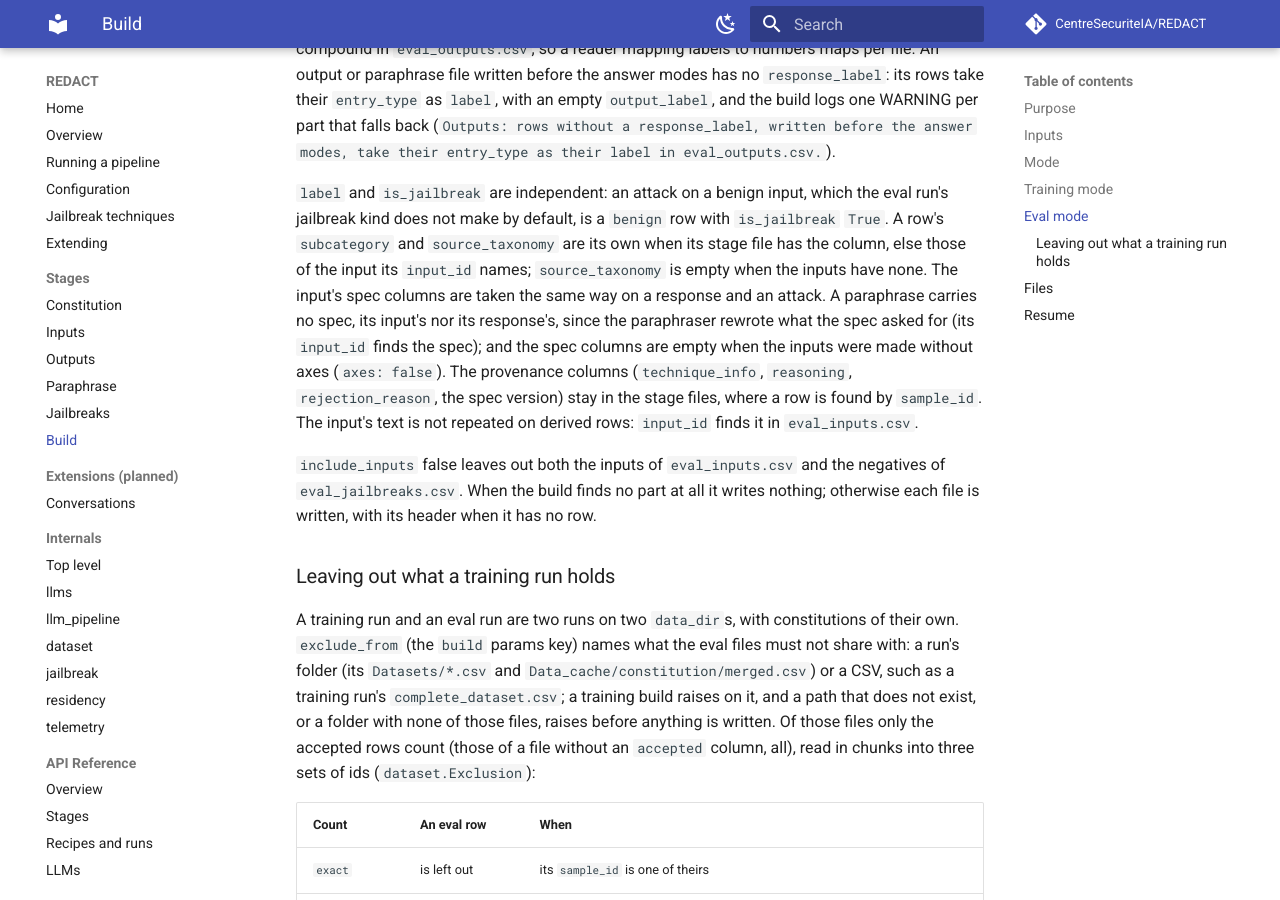
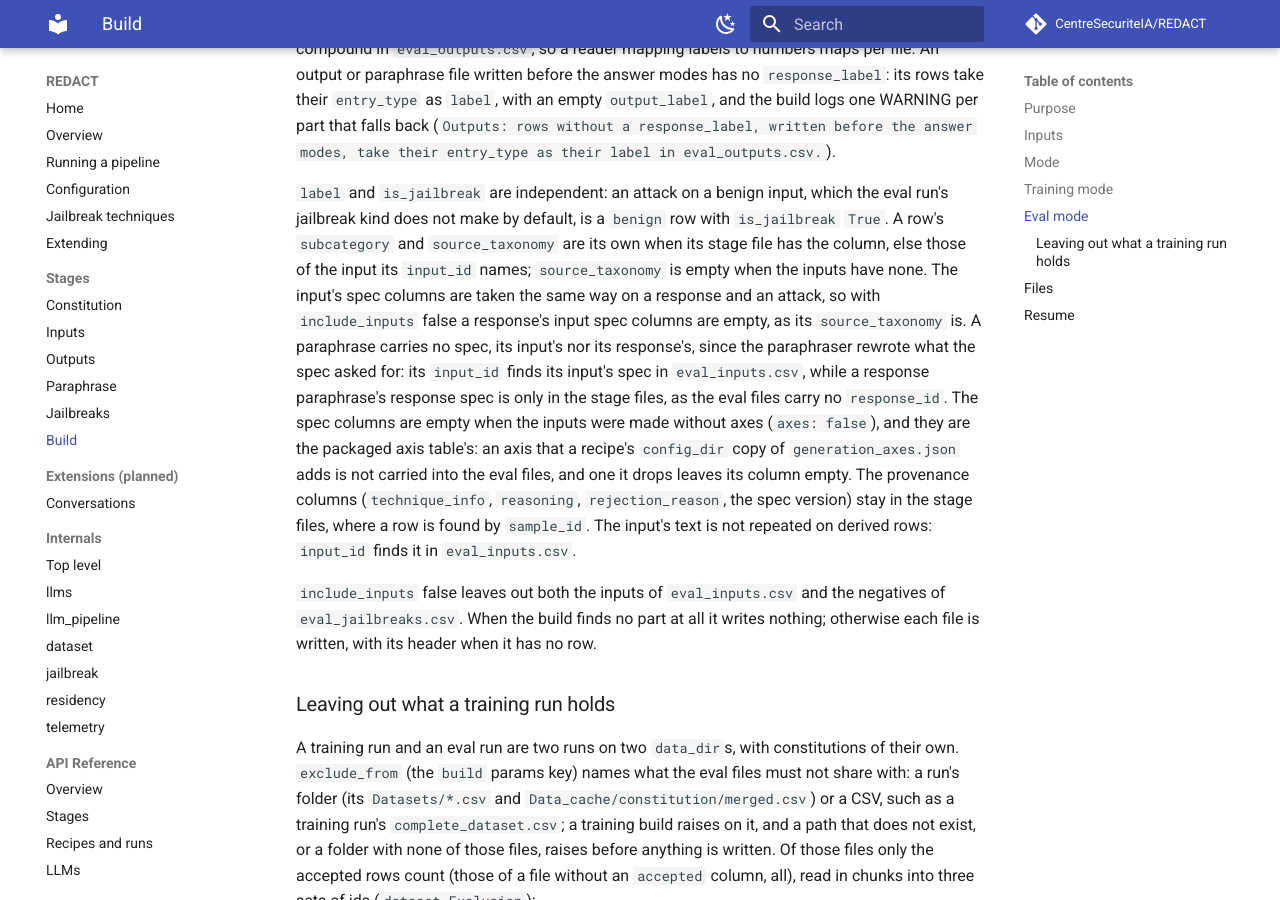
Before and after one commit to CentreSecuriteIA/REDACT, an MkDocs documentation site: the page built from docs/stages/build.md, in a window 1280 px wide and 900 px high, scrolled down 5148 px. Built offline with MkDocs 1.6.1 and Material for MkDocs 9.7.7, drawn with Linux system fonts in a browser that asks for light colours; comment, search, counter and statistics services are not loaded.

Commit message:
Say what the eval files' axis columns leave out
A response's input spec columns are empty with include_inputs false, as its
source_taxonomy is. A response paraphrase's response spec is only in the stage
files, since the eval files carry no response_id. The columns follow the
packaged axis table: an axis a config_dir copy adds is not carried, and one it
drops leaves an empty column. From the review of the style removal (M1, M2,
N2).

Co-Authored-By: Claude Opus 5.5 <noreply@anthropic.com>

```diff
--- a/docs/stages/build.md
+++ b/docs/stages/build.md
@@ -161,11 +161,16 @@ which the eval run's jailbreak kind does not make by default, is a `benign`
 row with `is_jailbreak` `True`. A row's `subcategory` and `source_taxonomy`
 are its own when its stage file has the column, else those of the input its
 `input_id` names; `source_taxonomy` is empty when the inputs have none. The
-input's spec columns are taken the same way on a response and an attack. A
-paraphrase carries no spec, its input's nor its response's, since the
-paraphraser rewrote what the spec asked for (its `input_id` finds the spec);
-and the spec columns are empty when the inputs were made without axes
-(`axes: false`). The
+input's spec columns are taken the same way on a response and an attack, so
+with `include_inputs` false a response's input spec columns are empty, as its
+`source_taxonomy` is. A paraphrase carries no spec, its input's nor its
+response's, since the paraphraser rewrote what the spec asked for: its
+`input_id` finds its input's spec in `eval_inputs.csv`, while a response
+paraphrase's response spec is only in the stage files, as the eval files carry
+no `response_id`. The spec columns are empty when the inputs were made without
+axes (`axes: false`), and they are the packaged axis table's: an axis that a
+recipe's `config_dir` copy of `generation_axes.json` adds is not carried into
+the eval files, and one it drops leaves its column empty. The
 provenance columns (`technique_info`, `reasoning`, `rejection_reason`, the
 spec version) stay in the stage files, where a row is found by `sample_id`.
 The input's text is not repeated on derived rows: `input_id` finds it in
```
